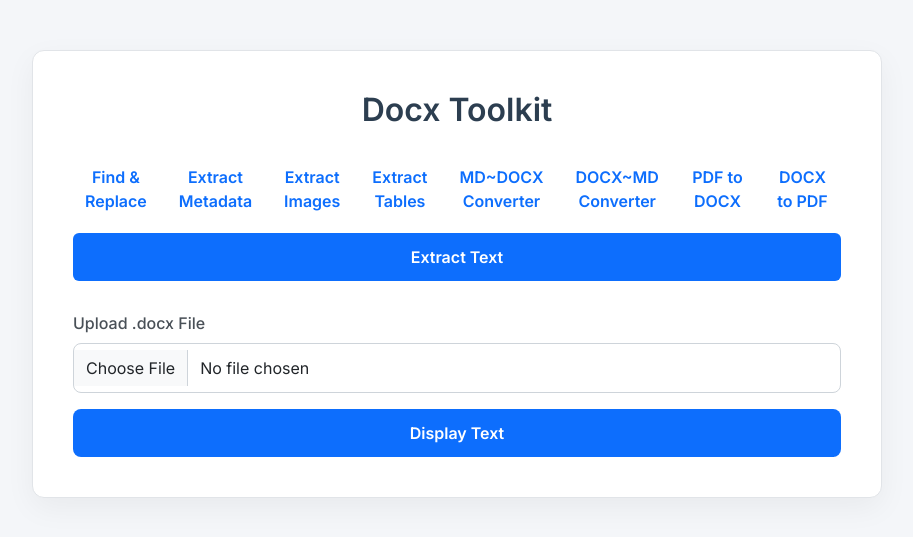
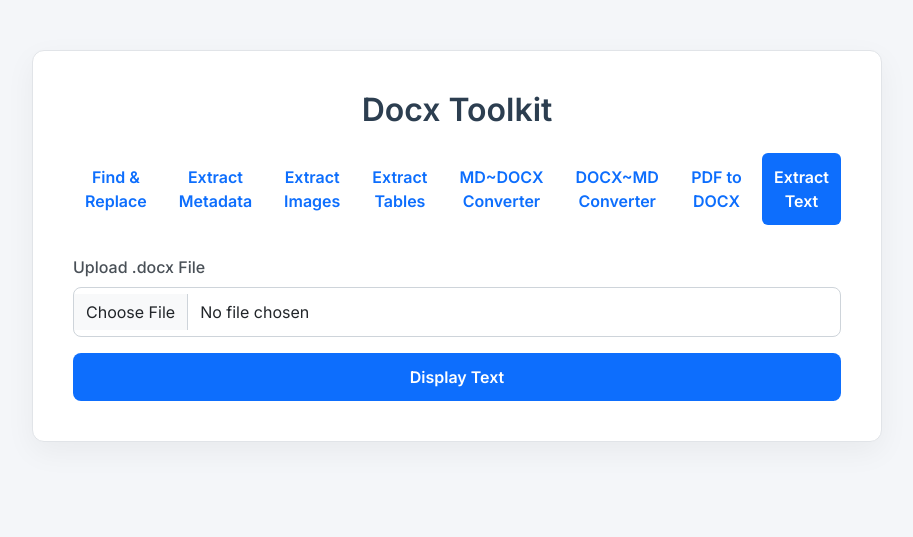
Before and after one commit to AlienMinus/Doc-Manipulation, a Flask app: page / in a window 1280 px wide. Shown: the top 537 px of the page, without its empty margins (183-1096 px from the left). Run offline with Flask 3, Linux system fonts and the light colour scheme; some libraries are stand-ins or nearby versions.

Commit message:
storage issue fixed

```diff
--- a/docx_flask_app/app.py
+++ b/docx_flask_app/app.py
@@ -10,7 +10,7 @@ from docx import Document
 from docx.shared import Inches
 from docx.oxml.ns import qn
 from pdf2docx import Converter
-from docx2pdf import convert as convert_to_pdf
+# from docx2pdf import convert as convert_to_pdf
 
 app = Flask(__name__)
 app.secret_key = 'super_secret_key_for_demo_purposes'
@@ -355,39 +355,40 @@ def api_pdf_to_docx():
 
 @app.route('/api/docx-to-pdf', methods=['POST'])
 def api_docx_to_pdf():
-    if 'file' not in request.files:
-        return jsonify({'error': 'No file part'}), 400
-    file = request.files['file']
-    if file and file.filename.endswith('.docx'):
-        try:
-            # Create temp files
-            with tempfile.NamedTemporaryFile(delete=False, suffix='.docx') as tmp_docx:
-                file.save(tmp_docx.name)
-                tmp_docx_path = tmp_docx.name
+    # if 'file' not in request.files:
+    #     return jsonify({'error': 'No file part'}), 400
+    # file = request.files['file']
+    # if file and file.filename.endswith('.docx'):
+    #     try:
+    #         # Create temp files
+    #         with tempfile.NamedTemporaryFile(delete=False, suffix='.docx') as tmp_docx:
+    #             file.save(tmp_docx.name)
+    #             tmp_docx_path = tmp_docx.name
 
-            tmp_pdf_path = tmp_docx_path.replace('.docx', '.pdf')
+    #         tmp_pdf_path = tmp_docx_path.replace('.docx', '.pdf')
 
-            # Convert
-            convert_to_pdf(tmp_docx_path, tmp_pdf_path)
+    #         # Convert
+    #         convert_to_pdf(tmp_docx_path, tmp_pdf_path)
 
-            # Read into memory
-            with open(tmp_pdf_path, 'rb') as f:
-                output_stream = BytesIO(f.read())
+    #         # Read into memory
+    #         with open(tmp_pdf_path, 'rb') as f:
+    #             output_stream = BytesIO(f.read())
 
-            # Cleanup
-            os.remove(tmp_docx_path)
-            os.remove(tmp_pdf_path)
+    #         # Cleanup
+    #         os.remove(tmp_docx_path)
+    #         os.remove(tmp_pdf_path)
 
-            output_stream.seek(0)
-            return send_file(
-                output_stream,
-                as_attachment=True,
-                download_name=f"{os.path.splitext(file.filename)[0]}.pdf",
-                mimetype='application/pdf'
-            )
-        except Exception as e:
-            return jsonify({'error': str(e)}), 500
-    return jsonify({'error': 'Invalid file format'}), 400
+    #         output_stream.seek(0)
+    #         return send_file(
+    #             output_stream,
+    #             as_attachment=True,
+    #             download_name=f"{os.path.splitext(file.filename)[0]}.pdf",
+    #             mimetype='application/pdf'
+    #         )
+    #     except Exception as e:
+    #         return jsonify({'error': str(e)}), 500
+    # return jsonify({'error': 'Invalid file format'}), 400
+    return jsonify({'error': 'PDF conversion is disabled in this deployment due to serverless size limits.'}), 400
 
 @app.route('/', methods=['GET', 'POST'])
 def index():
--- a/docx_flask_app/requirements.txt
+++ b/docx_flask_app/requirements.txt
@@ -3,4 +3,4 @@ python-docx
 requests
 waitress
 pdf2docx
-docx2pdf
+# docx2pdf
--- a/docx_flask_app/templates/index.html
+++ b/docx_flask_app/templates/index.html
@@ -49,9 +49,9 @@
         <li class="nav-item" role="presentation">
             <button class="nav-link btn btn-outline-primary w-100" id="pdf-docx-tab" data-bs-toggle="tab" data-bs-target="#pdf-docx" type="button" role="tab">PDF to DOCX</button>
         </li>
-        <li class="nav-item" role="presentation">
+        <!-- <li class="nav-item" role="presentation">
             <button class="nav-link btn btn-outline-primary w-100" id="docx-pdf-tab" data-bs-toggle="tab" data-bs-target="#docx-pdf" type="button" role="tab">DOCX to PDF</button>
-        </li>
+        </li> -->
         <li class="nav-item" role="presentation">
             <button class="nav-link btn btn-outline-primary w-100 active" id="text-tab" data-bs-toggle="tab" data-bs-target="#text" type="button" role="tab">Extract Text</button>
         </li>
@@ -160,7 +160,7 @@
         </div>
 
         <!-- 8. PDF to DOCX -->
-        <div class="tab-pane fade" id="pdf-docx" role="tabpanel">
+        <!-- <div class="tab-pane fade" id="pdf-docx" role="tabpanel">
             <form method="POST" enctype="multipart/form-data">
                 <input type="hidden" name="feature" value="pdf-to-docx">
                 <div class="mb-3">
@@ -169,7 +169,7 @@
                 </div>
                 <button type="submit" class="btn btn-primary">Convert to DOCX</button>
             </form>
-        </div>
+        </div> -->
 
         <!-- 9. DOCX to PDF -->
         <div class="tab-pane fade" id="docx-pdf" role="tabpanel">
```
